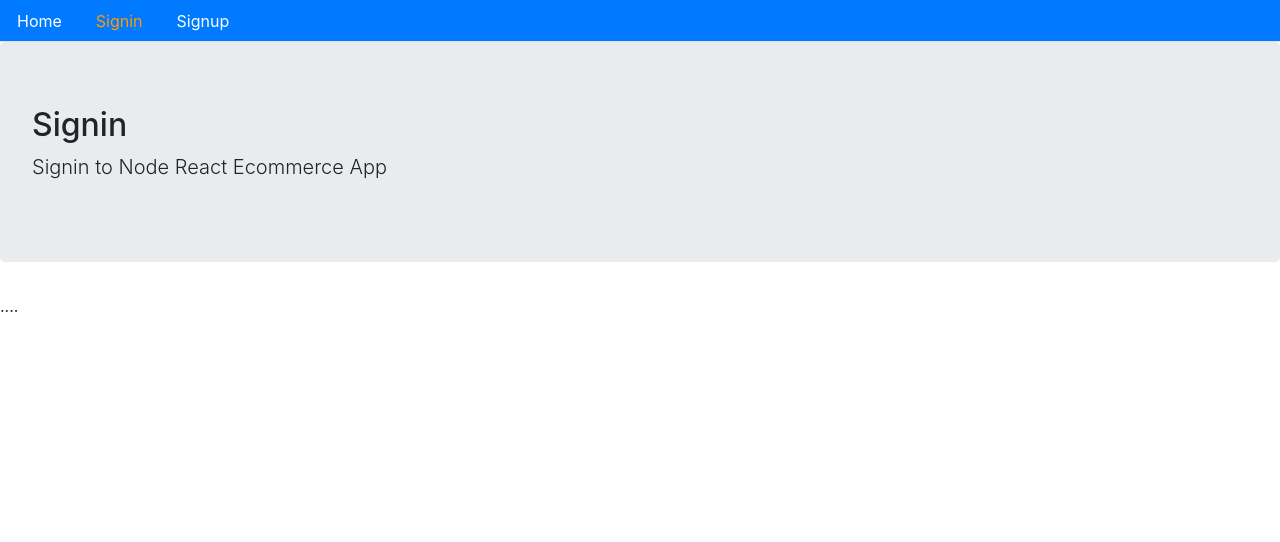
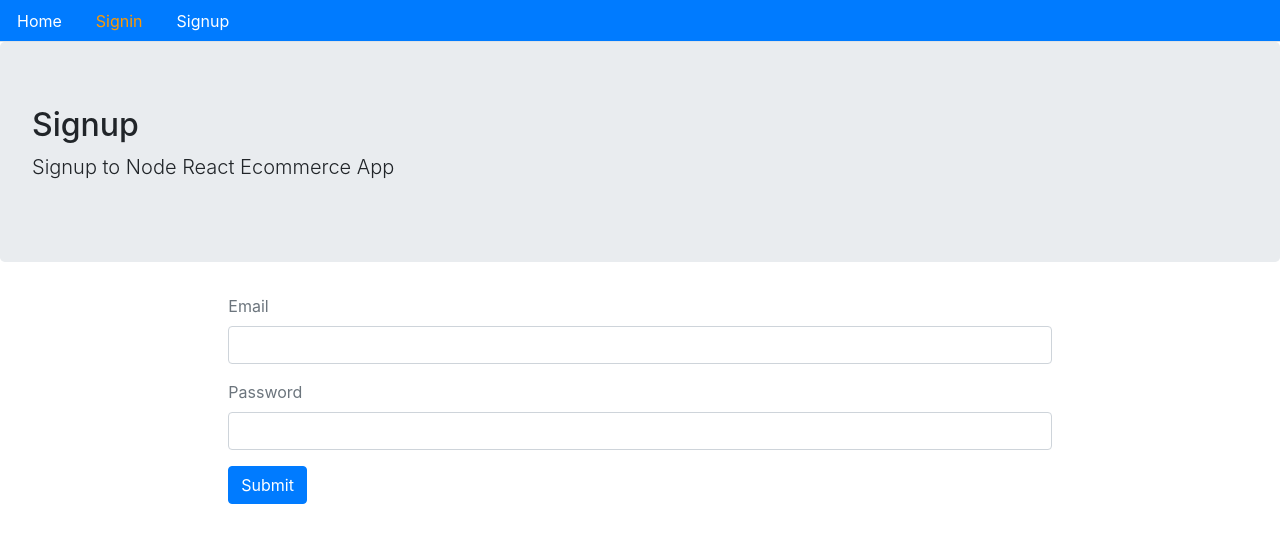
Before and after one commit to Aaronjsmith0/MadeByMaebh-frontend, a React (Create React App) app: page /signin in a window 1280 px wide. Shown: the top 542 px of the page. Built offline with nearby package versions, Linux system fonts and the light colour scheme.

Commit message:
got signup and signin pages working with form

```diff
--- /dev/null
+++ b/src/auth/index.js
@@ -0,0 +1,37 @@
+import {API} from '../config';
+
+export const signup = (user) => {
+    //console.log(name, email, password);
+    return fetch(`${API}/signup`, {
+            method: "POST",
+            headers: {
+                Accept: 'application/json',
+                "Content-Type": "application/json"
+            },
+            body: JSON.stringify(user)
+        })
+        .then(response => {
+            return response.json()
+        })
+        .catch(err => {
+            console.log(err)
+        })
+};
+
+export const signin = (user) => {
+    //console.log(name, email, password);
+    return fetch(`${API}/signin`, {
+            method: "POST",
+            headers: {
+                Accept: 'application/json',
+                "Content-Type": "application/json"
+            },
+            body: JSON.stringify(user)
+        })
+        .then(response => {
+            return response.json()
+        })
+        .catch(err => {
+            console.log(err)
+        })
+}
--- a/src/user/Signin.js
+++ b/src/user/Signin.js
@@ -1,11 +1,93 @@
-import React from 'react';
+import React, {useState} from 'react';
+import {Redirect} from 'react-router-dom';
 import Layout from '../core/Layout';
+import {signin} from '../auth';
 
+const Signin = () => {
+    const [values, setValues] = useState({
+        email: '',
+        password: '',
+        error: '',
+        loading: false,
+        redirectToReferrer: false,
+    })
 
-const Signin = () => (
-    <Layout title="Signin" description="Signin to Node React Ecommerce App">
-        ....
-    </Layout>
-);
+    const {email, password, loading, error, redirectToReferrer} = values
+
+    const handleChange = name => event => {
+        setValues({ ...values, error: false, [name]: event.target.value })
+    }
+
+    const clickSubmit = (event) => {
+        event.preventDefault()
+        setValues({...values, error: false, loading: true})
+        signin({email, password})
+        .then(data => {
+            if(data.error) {
+                setValues({...values, error: data.error, loading: false})
+            } else {
+                setValues({
+                    ...values,
+                    redirectToReferrer: true
+                })
+            }
+        })
+    }
+
+    const signUpForm = () => (
+        <form>
+            <div className='form-group'>
+                <label className='text-muted'>Email</label>
+                <input
+                    onChange={handleChange('email')}
+                    type='email'
+                    className='form-control'
+                    value={email}
+                />
+            </div>
+            <div className='form-group'>
+                <label className='text-muted'>Password</label>
+                <input
+                    onChange={handleChange('password')}
+                    type='password'
+                    className='form-control'
+                    value={password}
+                />
+            </div>
+            <button onClick={clickSubmit} className='btn btn-primary'>
+                Submit
+            </button>
+        </form>
+    );
+
+    const showError = () => (
+        <div className='alert alert-danger' style={{display: error ? '' : 'none'}}>
+            {error}
+        </div>
+    );
+
+    const showLoading = () => (
+        loading && (<div className='alert alert-info'><h2>Loading...</h2></div>)
+    );
+
+    const redirectUser = () => {
+        if(redirectToReferrer) {
+            return <Redirect to='/' />
+        }
+    }
+
+    return (
+        <Layout
+            title="Signup"
+            description="Signup to Node React Ecommerce App"
+            className='container col-md-8 offset-md-2'
+        >
+        {showLoading()}
+        {showError()}
+        {signUpForm()}
+        {redirectUser()}
+        </Layout>
+    );
+};
 
 export default Signin;
--- a/src/user/Signup.js
+++ b/src/user/Signup.js
@@ -1,7 +1,7 @@
 import React, {useState} from 'react';
+import {Link} from 'react-router-dom';
 import Layout from '../core/Layout';
-import {API} from '../config';
-
+import {signup} from '../auth';
 
 const Signup = () => {
     const [values, setValues] = useState({
@@ -12,8 +12,30 @@
         success: false
     })
 
+    const {name, email, password, success, error} = values
+
     const handleChange = name => event => {
         setValues({ ...values, error: false, [name]: event.target.value })
+    }
+
+    const clickSubmit = (event) => {
+        event.preventDefault()
+        setValues({...values, error: false})
+        signup({name, email, password})
+        .then(data => {
+            if(data.error) {
+                setValues({...values, error: data.error, success: false})
+            } else {
+                setValues({
+                    ...values,
+                    name: '',
+                    email: '',
+                    password: '',
+                    error: '',
+                    success: true
+                })
+            }
+        })
     }
 
     const signUpForm = () => (
@@ -24,6 +46,7 @@
                     onChange={handleChange('name')}
                     type='text'
                     className='form-control'
+                    value={name}
                 />
             </div>
             <div className='form-group'>
@@ -32,6 +55,7 @@
                     onChange={handleChange('email')}
                     type='email'
                     className='form-control'
+                    value={email}
                 />
             </div>
             <div className='form-group'>
@@ -40,12 +64,25 @@
                     onChange={handleChange('password')}
                     type='password'
                     className='form-control'
+                    value={password}
                 />
             </div>
-            <button className='btn btn-primary'>
+            <button onClick={clickSubmit} className='btn btn-primary'>
                 Submit
             </button>
         </form>
+    );
+
+    const showError = () => (
+        <div className='alert alert-danger' style={{display: error ? '' : 'none'}}>
+            {error}
+        </div>
+    );
+
+    const showSuccess = () => (
+        <div className='alert alert-info' style={{display: success ? '' : 'none'}}>
+            New account is created. Please <Link to='/signin'>Singin</Link>.
+        </div>
     );
 
     return (
@@ -54,8 +91,9 @@
             description="Signup to Node React Ecommerce App"
             className='container col-md-8 offset-md-2'
         >
+        {showSuccess()}
+        {showError()}
         {signUpForm()}
-        {JSON.stringify(values)}
         </Layout>
     );
 };
```
